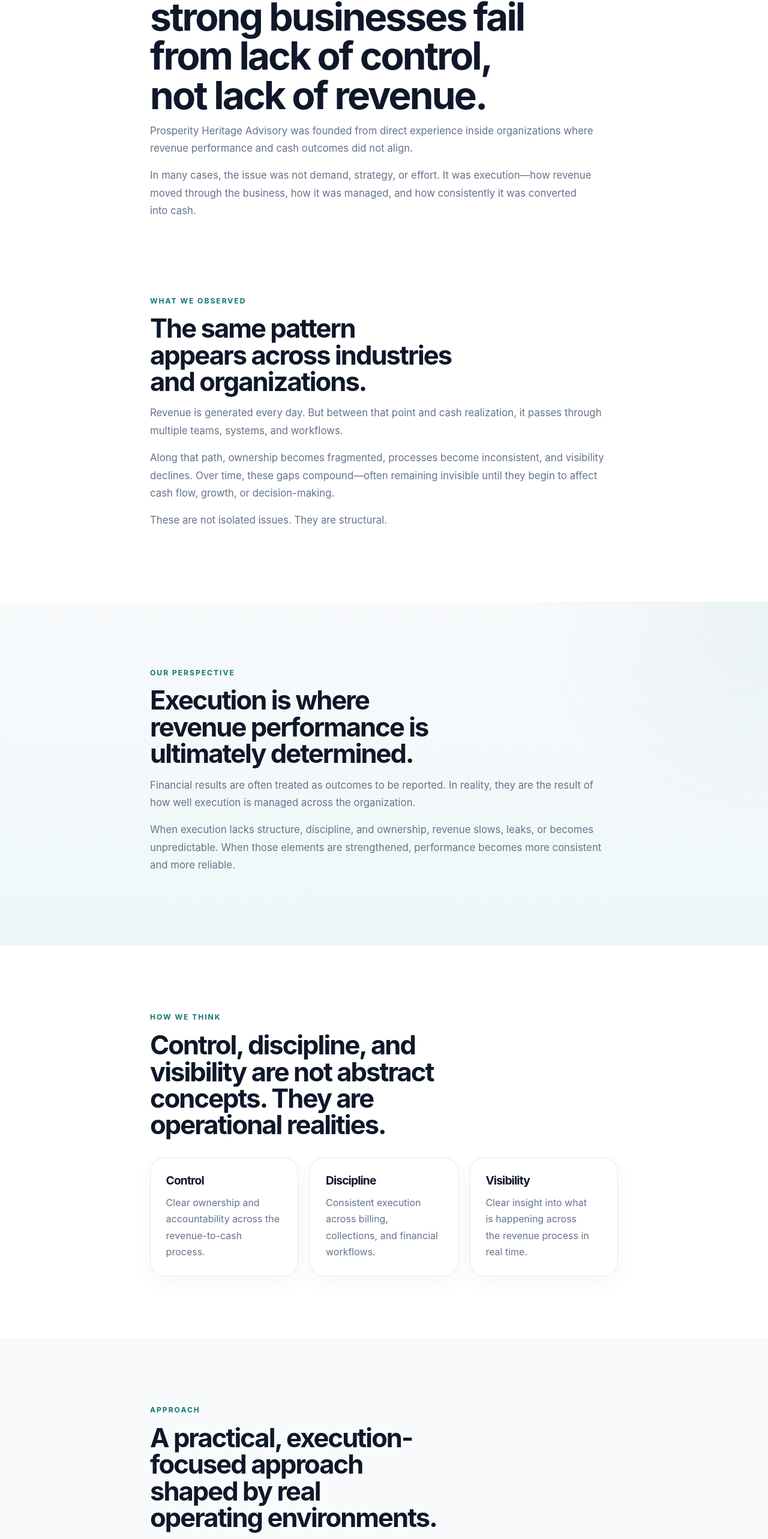
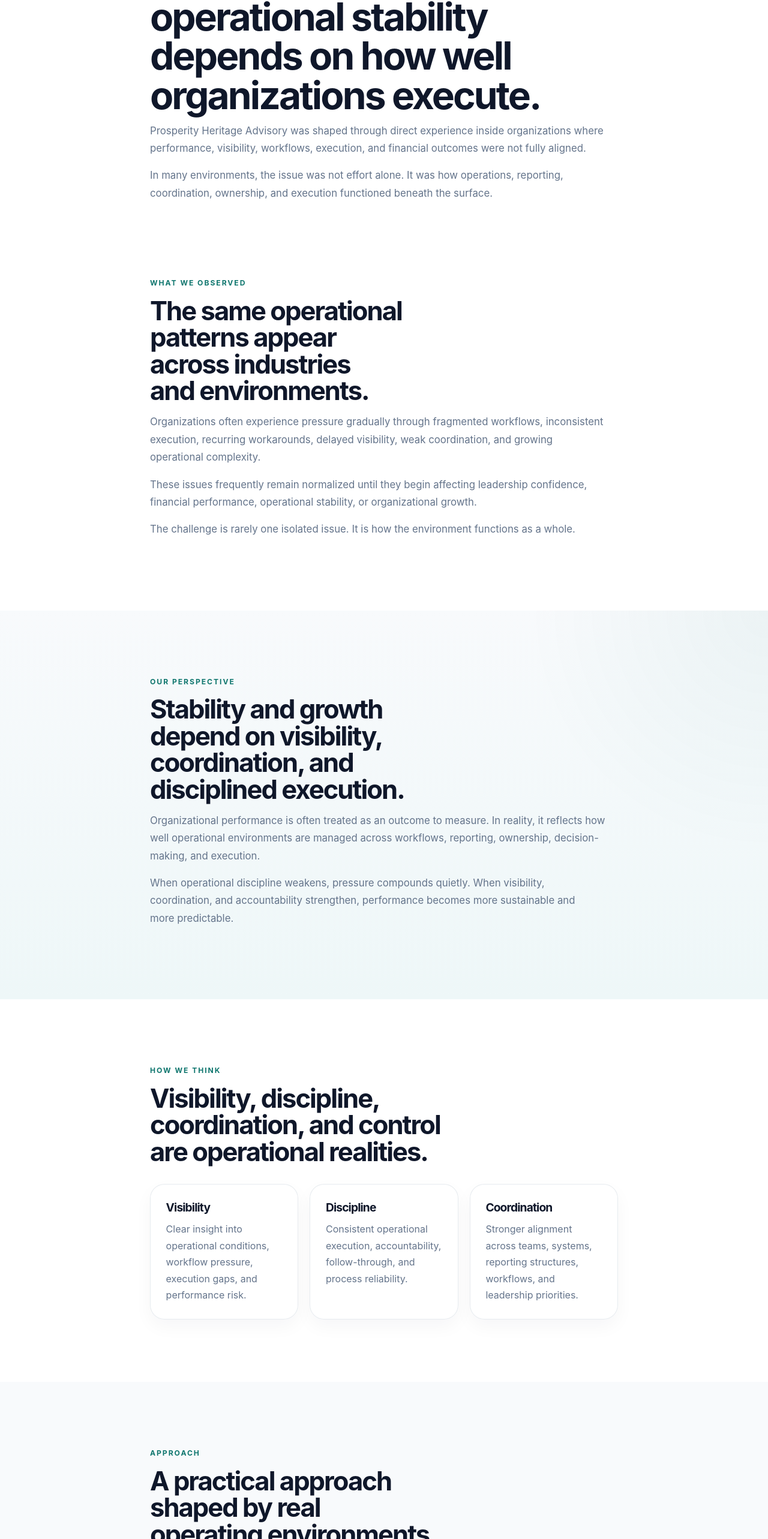
Before and after one commit to pjechete/prosperity-heritage-Advisory-Services, a Next.js app: page /about in a window 1280 px wide. Shown: the part 186-2752 px from the top of the page at 60% size. Built offline with nearby package versions, Linux system fonts and the light colour scheme.

Commit message:
Update page.tsx

```diff
--- a/src/app/about/page.tsx
+++ b/src/app/about/page.tsx
@@ -3,9 +3,9 @@ import Link from 'next/link'
 
 export const metadata: Metadata = {
   title:
-    'About | Revenue Execution Control & Cash Stabilization | Prosperity Heritage Advisory',
+    'About | Operational Stability & Execution Advisory | Prosperity Heritage Advisory',
   description:
-    'Prosperity Heritage Advisory helps organizations restore control over how revenue becomes cash through execution discipline, alignment, and financial visibility.',
+    'Prosperity Heritage Advisory helps organizations strengthen operational clarity, visibility, execution discipline, stability, and sustainable growth across complex environments.',
 }
 
 export default function AboutPage() {
@@ -17,71 +17,70 @@ export default function AboutPage() {
           <p className="eyebrow">About</p>
 
           <h1>
-            Built on the belief that strong businesses fail from lack of control,
-            not lack of revenue.
+            Built on the belief that operational stability depends on how well organizations execute.
           </h1>
 
           <p className="section-copy">
-            Prosperity Heritage Advisory was founded from direct experience
-            inside organizations where revenue performance and cash outcomes did
-            not align.
+            Prosperity Heritage Advisory was shaped through direct experience
+            inside organizations where performance, visibility, workflows,
+            execution, and financial outcomes were not fully aligned.
           </p>
 
           <p className="section-copy">
-            In many cases, the issue was not demand, strategy, or effort. It was
-            execution—how revenue moved through the business, how it was managed,
-            and how consistently it was converted into cash.
+            In many environments, the issue was not effort alone. It was how
+            operations, reporting, coordination, ownership, and execution
+            functioned beneath the surface.
           </p>
         </div>
       </section>
 
-      {/* ORIGIN / OBSERVATION */}
+      {/* OBSERVATION */}
       <section className="section">
         <div className="container narrow">
           <p className="section-label">What we observed</p>
 
           <h2 className="section-title">
-            The same pattern appears across industries and organizations.
+            The same operational patterns appear across industries and environments.
           </h2>
 
           <p className="section-copy">
-            Revenue is generated every day. But between that point and cash
-            realization, it passes through multiple teams, systems, and
-            workflows.
+            Organizations often experience pressure gradually through fragmented
+            workflows, inconsistent execution, recurring workarounds, delayed
+            visibility, weak coordination, and growing operational complexity.
           </p>
 
           <p className="section-copy">
-            Along that path, ownership becomes fragmented, processes become
-            inconsistent, and visibility declines. Over time, these gaps
-            compound—often remaining invisible until they begin to affect cash
-            flow, growth, or decision-making.
+            These issues frequently remain normalized until they begin affecting
+            leadership confidence, financial performance, operational stability,
+            or organizational growth.
           </p>
 
           <p className="section-copy">
-            These are not isolated issues. They are structural.
+            The challenge is rarely one isolated issue. It is how the environment
+            functions as a whole.
           </p>
         </div>
       </section>
 
-      {/* POINT OF VIEW */}
+      {/* PERSPECTIVE */}
       <section className="section section-soft">
         <div className="container narrow">
           <p className="section-label">Our perspective</p>
 
           <h2 className="section-title">
-            Execution is where revenue performance is ultimately determined.
+            Stability and growth depend on visibility, coordination, and disciplined execution.
           </h2>
 
           <p className="section-copy">
-            Financial results are often treated as outcomes to be reported. In
-            reality, they are the result of how well execution is managed across
-            the organization.
+            Organizational performance is often treated as an outcome to measure.
+            In reality, it reflects how well operational environments are managed
+            across workflows, reporting, ownership, decision-making, and execution.
           </p>
 
           <p className="section-copy">
-            When execution lacks structure, discipline, and ownership, revenue
-            slows, leaks, or becomes unpredictable. When those elements are
-            strengthened, performance becomes more consistent and more reliable.
+            When operational discipline weakens, pressure compounds quietly.
+            When visibility, coordination, and accountability strengthen,
+            performance becomes more sustainable and more predictable.
           </p>
         </div>
       </section>
@@ -92,62 +91,62 @@ export default function AboutPage() {
           <p className="section-label">How we think</p>
 
           <h2 className="section-title">
-            Control, discipline, and visibility are not abstract concepts. They
-            are operational realities.
+            Visibility, discipline, coordination, and control are operational realities.
           </h2>
 
           <div className="card-grid three-up">
             <div className="card">
-              <h3>Control</h3>
+              <h3>Visibility</h3>
               <p>
-                Clear ownership and accountability across the revenue-to-cash
-                process.
+                Clear insight into operational conditions, workflow pressure,
+                execution gaps, and performance risk.
               </p>
             </div>
 
             <div className="card">
               <h3>Discipline</h3>
               <p>
-                Consistent execution across billing, collections, and financial
-                workflows.
+                Consistent operational execution, accountability, follow-through,
+                and process reliability.
               </p>
             </div>
 
             <div className="card">
-              <h3>Visibility</h3>
+              <h3>Coordination</h3>
               <p>
-                Clear insight into what is happening across the revenue process
-                in real time.
+                Stronger alignment across teams, systems, reporting structures,
+                workflows, and leadership priorities.
               </p>
             </div>
           </div>
         </div>
       </section>
 
-      {/* APPROACH WITHOUT DUPLICATION */}
+      {/* APPROACH */}
       <section className="section section-light">
         <div className="container narrow">
           <p className="section-label">Approach</p>
 
           <h2 className="section-title">
-            A practical, execution-focused approach shaped by real operating
-            environments.
+            A practical approach shaped by real operating environments.
           </h2>
 
           <p className="section-copy">
-            Our work is grounded in experience inside organizations where
-            operational complexity, growth, and financial pressure intersect.
+            Our work is grounded in environments where operational complexity,
+            financial pressure, transformation, execution risk, and organizational
+            coordination intersect.
           </p>
 
           <p className="section-copy">
-            Rather than focusing only on analysis or reporting, we work directly
-            within the execution layer—where revenue is managed, transferred, and
-            converted.
+            Rather than focusing only on reporting or analysis, we work within
+            the operational layer where visibility, execution, workflows, and
+            organizational performance are shaped day-to-day.
           </p>
 
           <p className="section-copy">
-            The goal is not theoretical improvement. It is practical, measurable
-            change in how the business performs.
+            The objective is not theoretical improvement. It is practical,
+            sustainable progress across the areas that affect organizational
+            stability and performance.
           </p>
         </div>
       </section>
@@ -158,15 +157,16 @@ export default function AboutPage() {
           <p className="section-label">Where we fit</p>
 
           <h2 className="section-title">
-            We are typically engaged when something does not feel aligned between
-            performance and outcomes.
+            We are often engaged when leadership senses pressure before the root issue is fully visible.
           </h2>
 
           <ul className="bullet-list">
-            <li>Revenue is present, but cash feels inconsistent</li>
-            <li>Processes exist, but outcomes vary</li>
+            <li>Performance and outcomes feel misaligned</li>
+            <li>Processes exist, but execution varies</li>
             <li>Growth is increasing operational complexity</li>
-            <li>Leadership lacks clear visibility into execution</li>
+            <li>Visibility across workflows feels limited</li>
+            <li>Operational pressure is increasing beneath the surface</li>
+            <li>Leadership needs clearer insight into execution conditions</li>
           </ul>
         </div>
       </section>
@@ -178,18 +178,18 @@ export default function AboutPage() {
             <p className="eyebrow">Start the conversation</p>
 
             <h2>
-              If performance and cash outcomes are not aligned, it is often a
-              signal—not a coincidence.
+              Strong organizations strengthen visibility before instability becomes visible.
             </h2>
 
             <p>
-              We help leadership teams understand what is driving that gap and
-              how to address it.
+              PHS works with leadership teams seeking stronger operational
+              clarity, execution discipline, organizational coordination,
+              stability, and sustainable performance across complex environments.
             </p>
 
             <div className="hero-actions center-buttons">
               <Link href="/contact" className="btn btn-primary">
-                Schedule a Revenue Diagnostic
+                Schedule a Diagnostic Conversation
               </Link>
             </div>
           </div>
```
